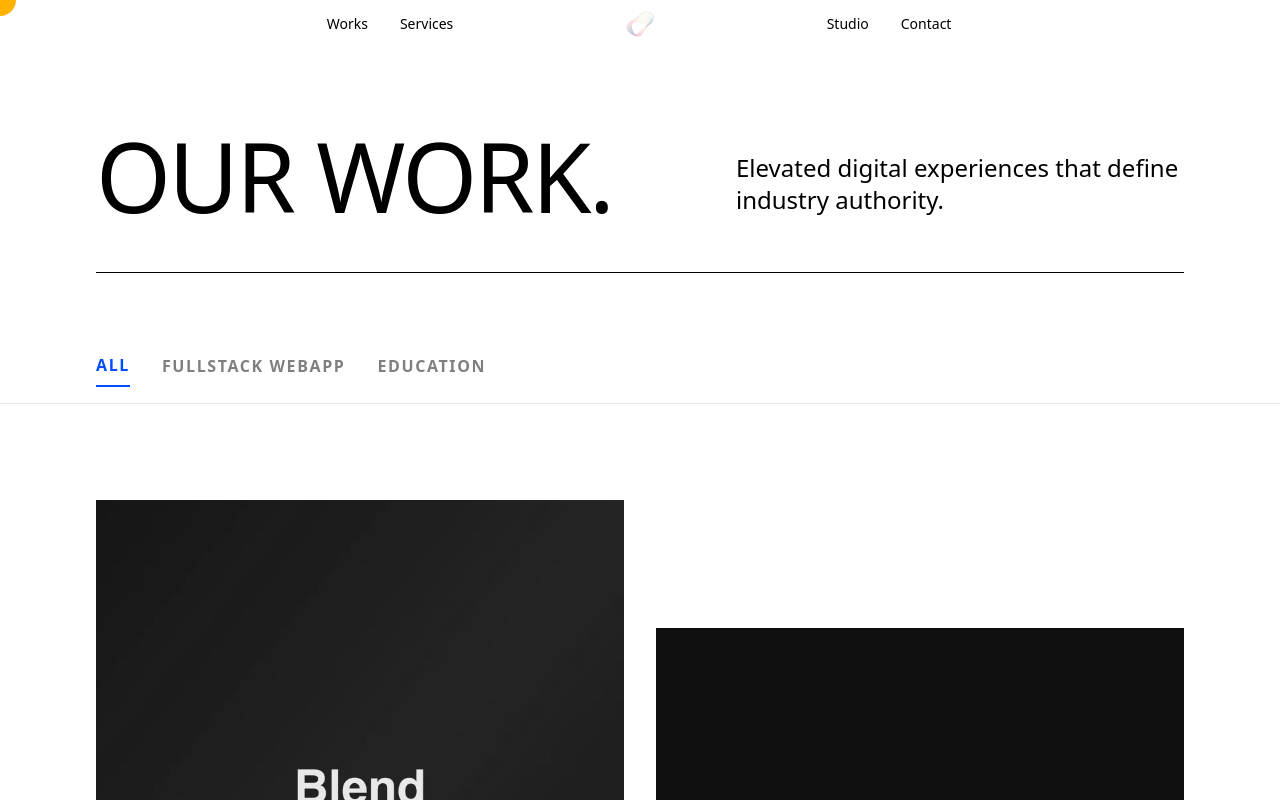
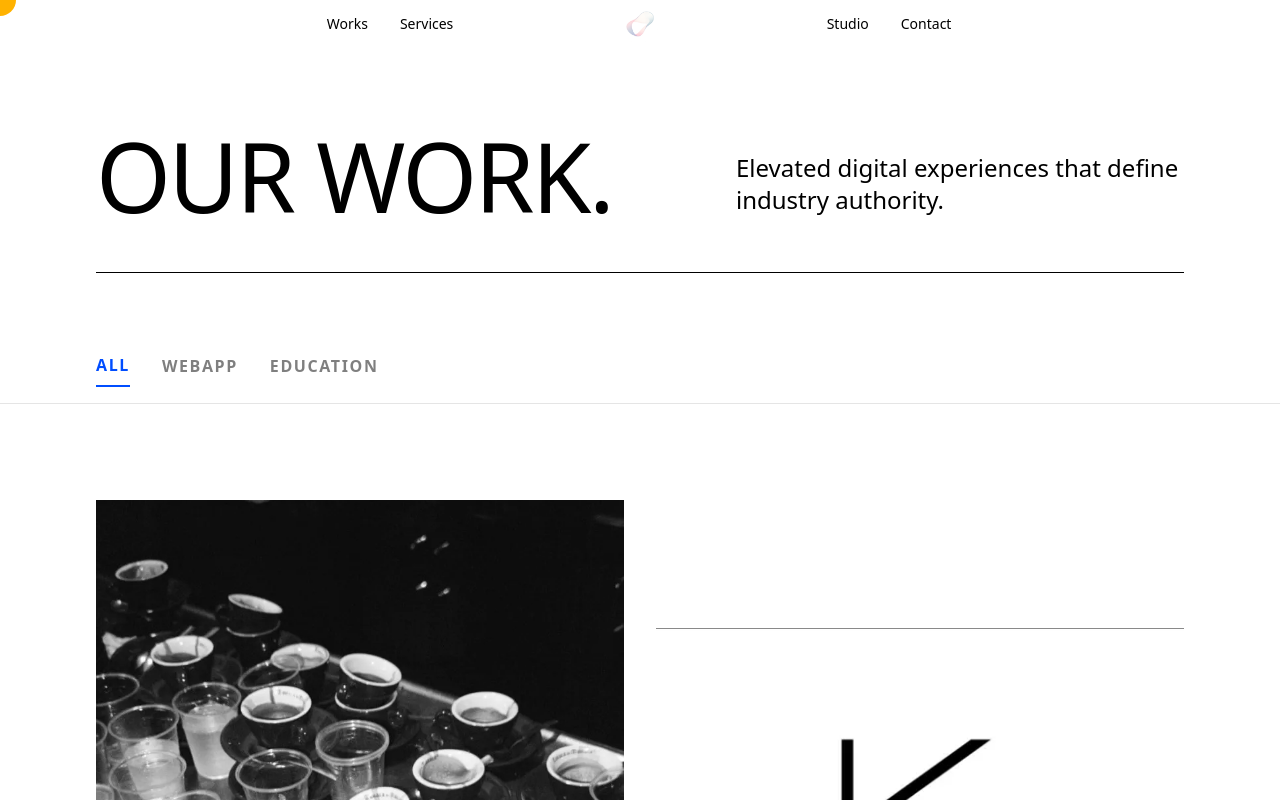
Before and after one commit to sondrdesigns/v3-testing, a Next.js app: page /work in a window 1280 px wide. Shown: the top 800 px of the page. Built offline with nearby package versions, Linux system fonts and the light colour scheme.

Commit message:
changing works part

```diff
--- a/app/work/page.tsx
+++ b/app/work/page.tsx
@@ -42,8 +42,8 @@
                 </div>
 
                 {/* Sticky Filter */}
-                <div className="sticky top-20 z-30 bg-white/90 backdrop-blur-md py-4 border-b border-black/10 -mx-6 px-6 md:-mx-12 md:px-12 lg:-mx-24 lg:px-24 w-screen overflow-x-auto no-scrollbar">
-                    <div className="flex gap-8 whitespace-nowrap min-w-max">
+                <div className="sticky top-20 z-30 bg-white/90 backdrop-blur-md py-4 border-b border-black/10 -mx-6 px-6 md:-mx-12 md:px-12 lg:-mx-24 lg:px-24 w-screen overflow-x-auto no-scrollbar flex items-center min-h-[56px]">
+                    <div className="flex gap-8 whitespace-nowrap min-w-max justify-center items-center">
                         {industries.map((industry) => (
                             <button
                                 key={industry}
--- a/lib/data.ts
+++ b/lib/data.ts
@@ -69,7 +69,7 @@
     {
         slug: "blend-cafe",
         client: "Blend",
-        industry: "Fullstack WebApp",
+        industry: "WebApp",
         metric: "Café Discovery App",
         description: "A modern web app that helps coffee lovers discover cafés by vibe. Featuring authentication, real-time search, and a beautifully crafted UI.",
         image: "/projects/blend.webp",
```
Also changed, not shown: public/projects/blend.webp, public/projects/khm.webp.
